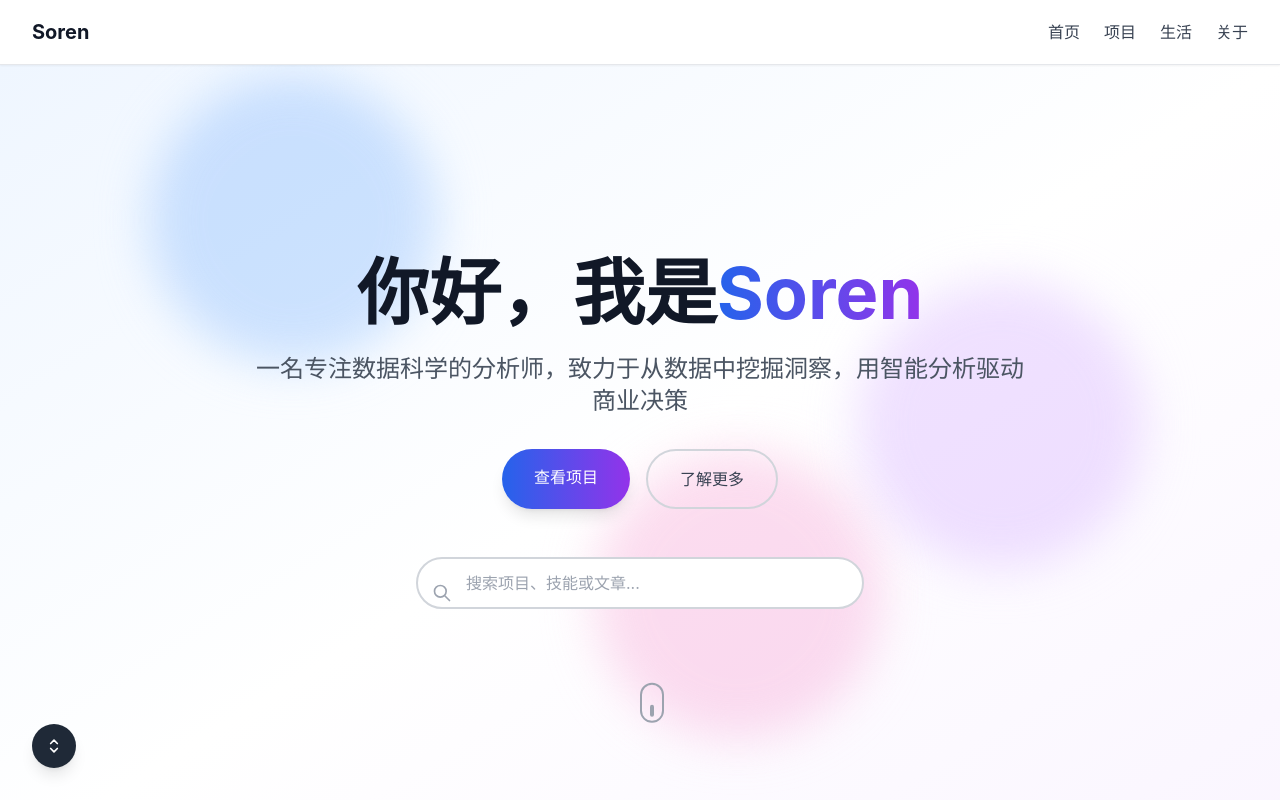
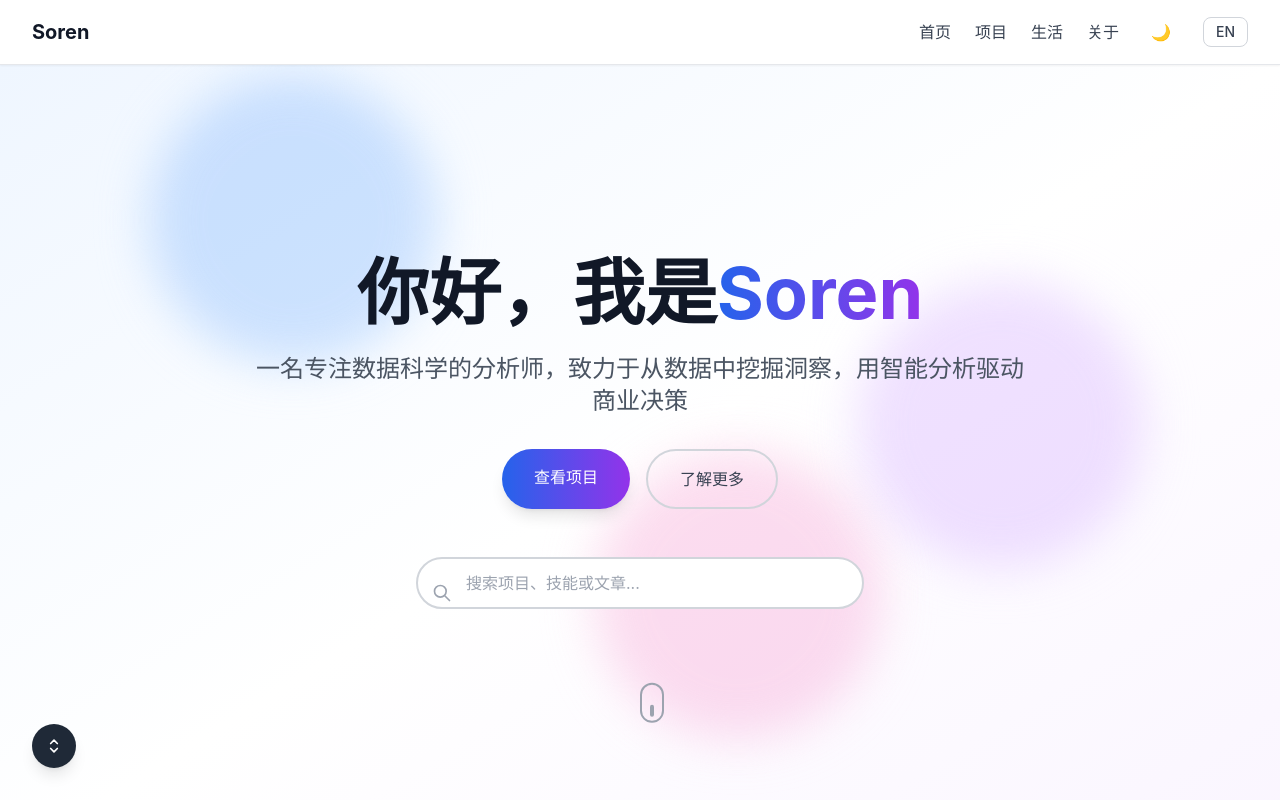
Before and after one commit to shallow157/soren-portfolio, a Next.js app: page / in a window 1280 px wide. Shown: the top 800 px of the page. Built offline with nearby package versions, Linux system fonts and the light colour scheme.

Commit message:
Add theme toggle and language switch buttons to desktop navigation

```diff
--- a/src/components/Layout.tsx
+++ b/src/components/Layout.tsx
@@ -44,6 +44,23 @@ export default function Layout({ children }: LayoutProps) {
                   {item.name}
                 </a>
               ))}
+
+              {/* 主题切换按钮 */}
+              <button
+                onClick={toggleTheme}
+                className="p-2 rounded-lg transition-colors text-gray-600 hover:bg-gray-100 dark:text-yellow-400 dark:hover:bg-gray-700"
+                aria-label={t('切换主题', 'Toggle theme')}
+              >
+                {theme === 'dark' ? '☀️' : '🌙'}
+              </button>
+
+              {/* 语言切换按钮 */}
+              <button
+                onClick={toggleLanguage}
+                className="px-3 py-1 rounded-lg text-sm font-medium transition-colors text-gray-700 hover:bg-gray-100 border border-gray-300 dark:text-gray-300 dark:hover:bg-gray-700 dark:border-gray-600"
+              >
+                {language === 'zh' ? 'EN' : '中文'}
+              </button>
             </div>
 
             {/* 移动端导航 */}
```
